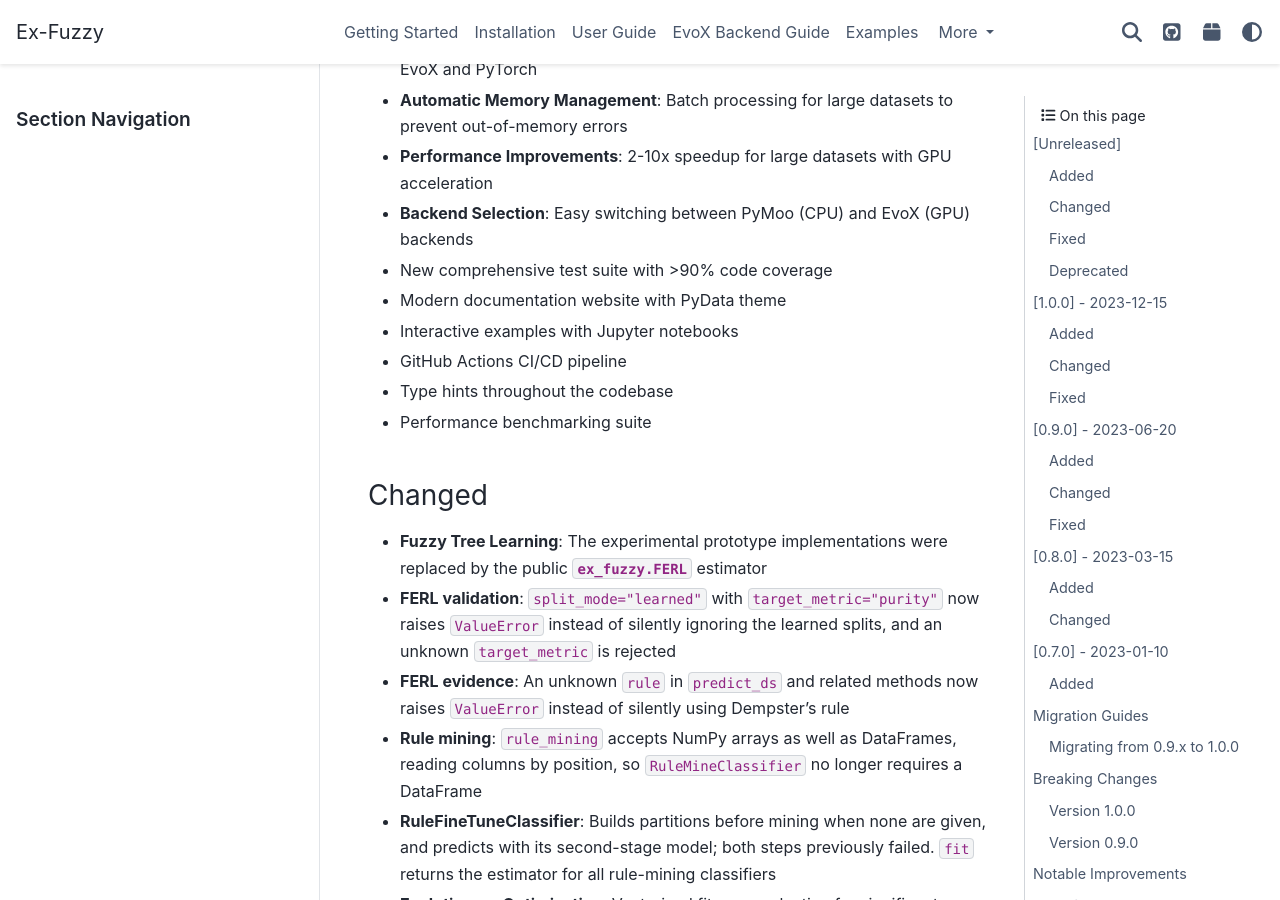
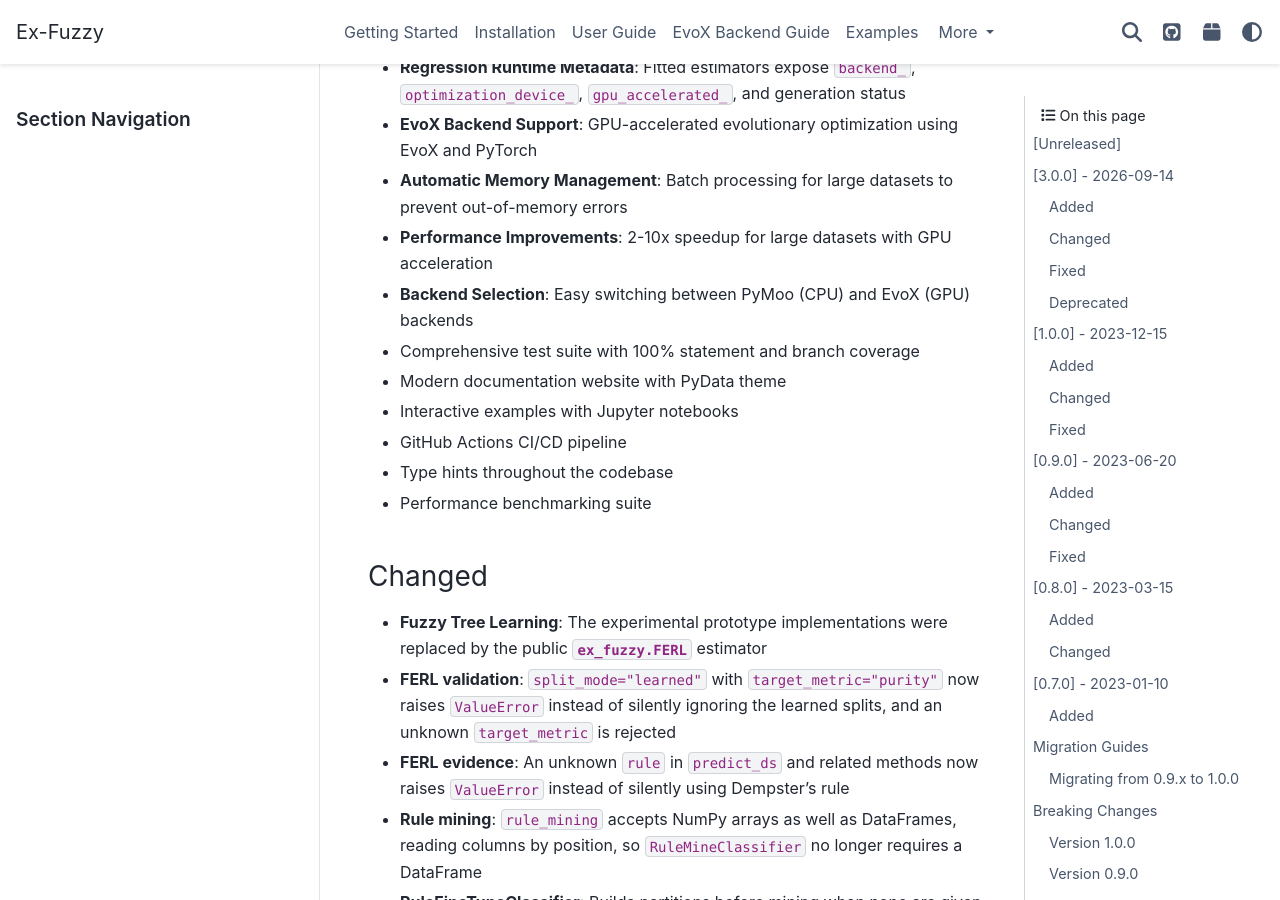
Before and after one commit to Fuminides/ex-fuzzy, a Sphinx documentation site: the page built from docs/source/changelog.rst, in a window 1280 px wide and 900 px high, scrolled down 1222 px. Built offline with Sphinx 7.4.7 and the PyData theme 0.15.4, drawn with Linux system fonts in a browser that asks for light colours; some of the changed text lies outside the part shown.

Commit message:
release: version 3.0.0

```diff
--- a/docs/source/changelog.rst
+++ b/docs/source/changelog.rst
@@ -9,6 +9,9 @@ and this project adheres to `Semantic Versioning <https://semver.org/spec/v2.0.0
 
 [Unreleased]
 ============
+
+[3.0.0] - 2026-09-14
+====================
 
 Added
 -----
@@ -43,7 +46,7 @@ Added
 - **Automatic Memory Management**: Batch processing for large datasets to prevent out-of-memory errors
 - **Performance Improvements**: 2-10x speedup for large datasets with GPU acceleration
 - **Backend Selection**: Easy switching between PyMoo (CPU) and EvoX (GPU) backends
-- New comprehensive test suite with >90% code coverage
+- Comprehensive test suite with 100% statement and branch coverage
 - Modern documentation website with PyData theme
 - Interactive examples with Jupyter notebooks
 - GitHub Actions CI/CD pipeline
--- a/ex_fuzzy/ex_fuzzy/_version.py
+++ b/ex_fuzzy/ex_fuzzy/_version.py
@@ -1,3 +1,3 @@
 """Package version metadata."""
 
-__version__ = "2.1.5"
+__version__ = "3.0.0"
```
Also changed, not shown: 3 other files.
